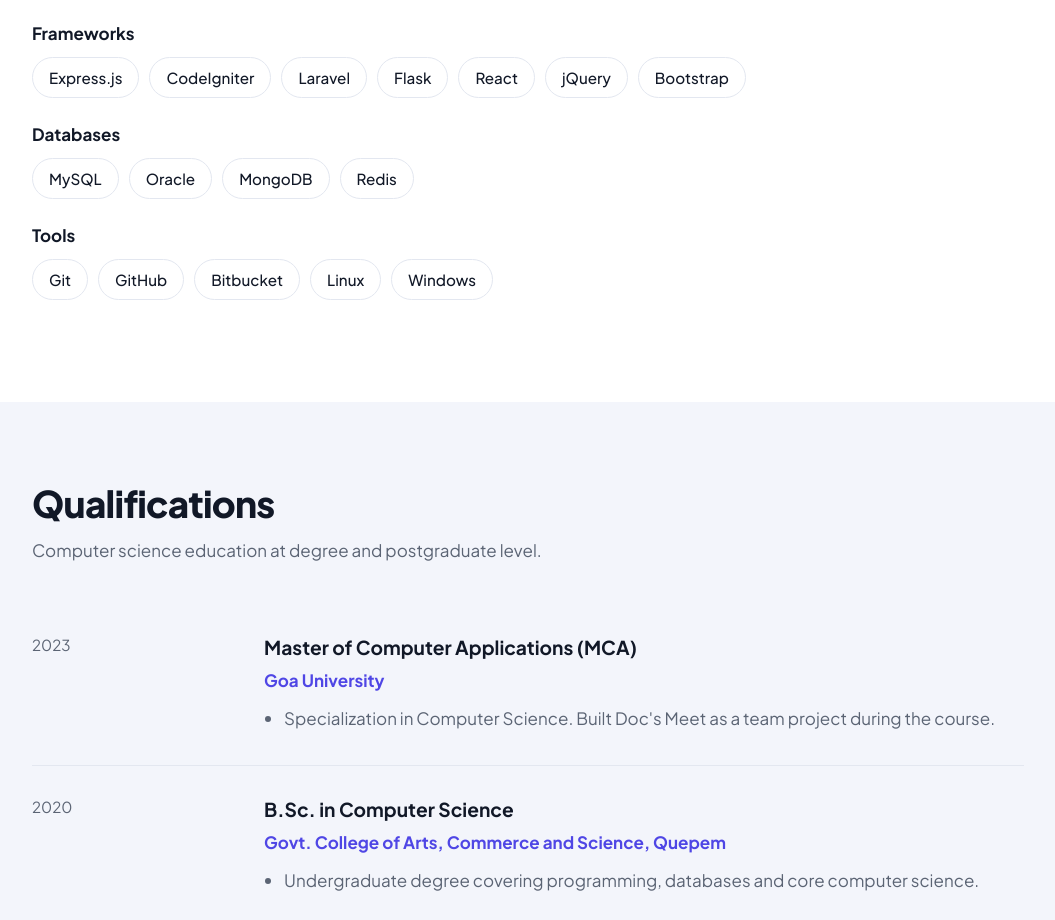
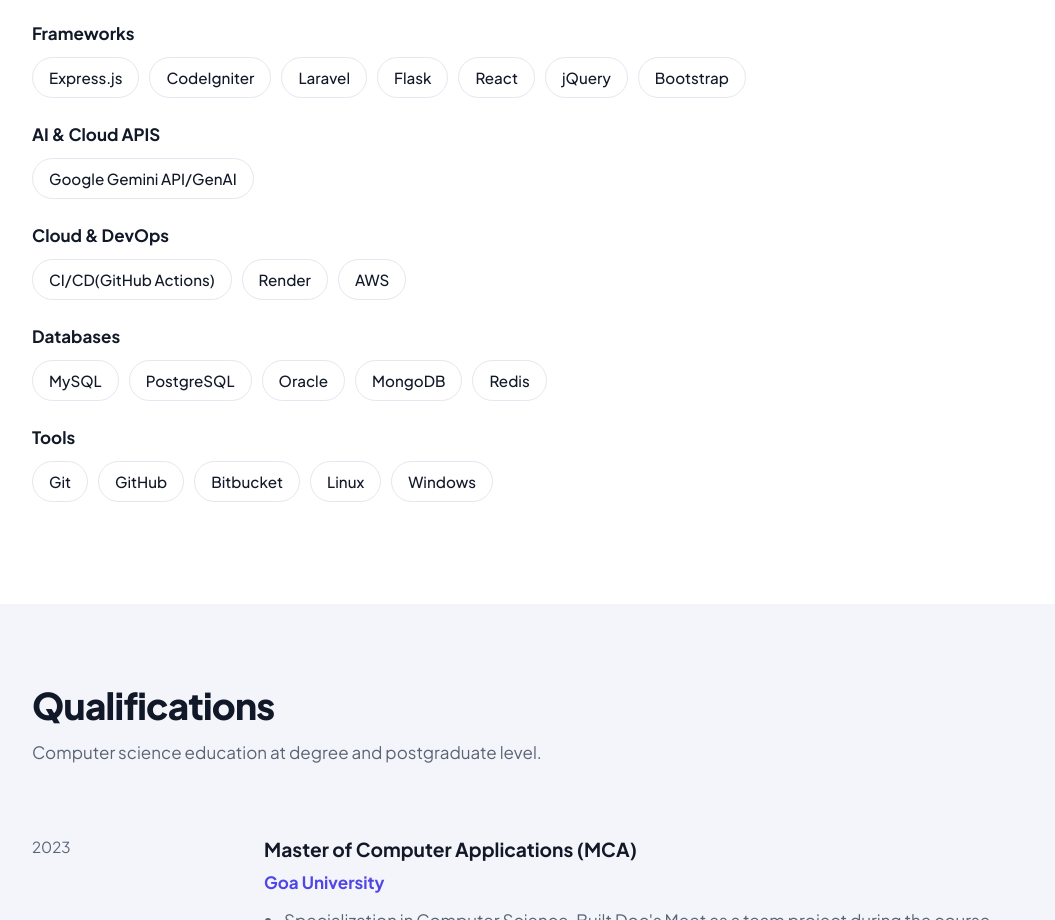
Before and after one commit to rdvish/Portfolio, a plain HTML site: page index.html in a window 1280 px wide. Shown: the part 3260-4180 px from the top of the page, without its empty margins (112-1167 px from the left). Drawn offline with Linux system fonts and the light colour scheme.

Commit message:
adding missing skills in skills section
adding missing skills in skills section

```diff
--- a/index.html
+++ b/index.html
@@ -175,8 +175,12 @@
     <div class="chips"><span>PHP</span><span>JavaScript</span><span>Python</span><span>Java</span><span>C</span><span>C++</span><span>SQL</span><span>HTML</span><span>CSS</span></div>
     <p class="group">Frameworks</p>
     <div class="chips"><span>Express.js</span><span>CodeIgniter</span><span>Laravel</span><span>Flask</span><span>React</span><span>jQuery</span><span>Bootstrap</span></div>
+    <p class="group">AI & Cloud APIS</p>
+    <div class="chips"><span>Google Gemini API/GenAI</span></div>
+    <p class="group">Cloud & DevOps</p>
+    <div class="chips"><span>CI/CD(GitHub Actions)</span><span>Render</span><span>AWS</span></div>
     <p class="group">Databases</p>
-    <div class="chips"><span>MySQL</span><span>Oracle</span><span>MongoDB</span><span>Redis</span></div>
+    <div class="chips"><span>MySQL</span><span>PostgreSQL</span><span>Oracle</span><span>MongoDB</span><span>Redis</span></div>
     <p class="group">Tools</p>
     <div class="chips"><span>Git</span><span>GitHub</span><span>Bitbucket</span><span>Linux</span><span>Windows</span></div>
   </div>
```
